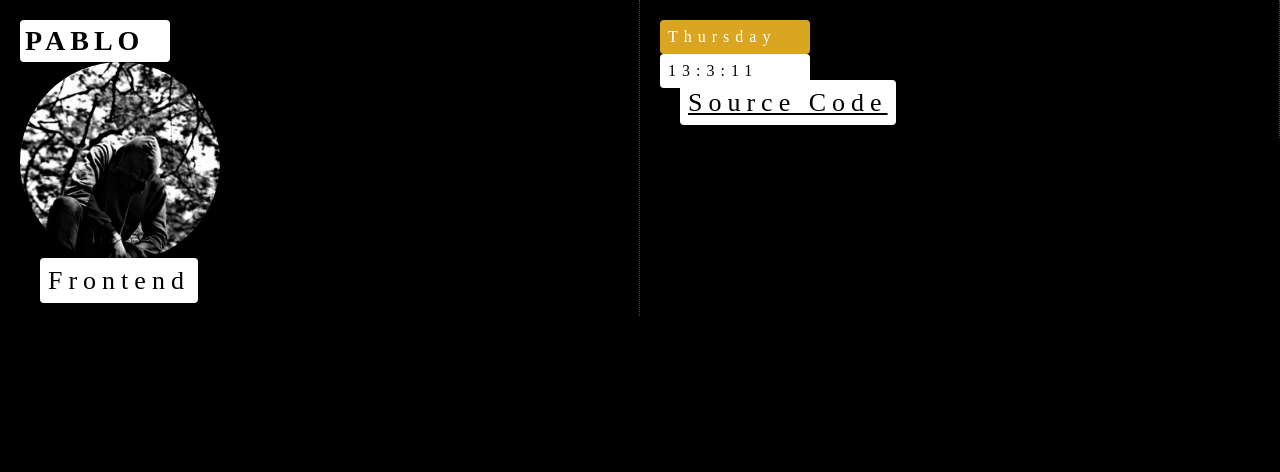
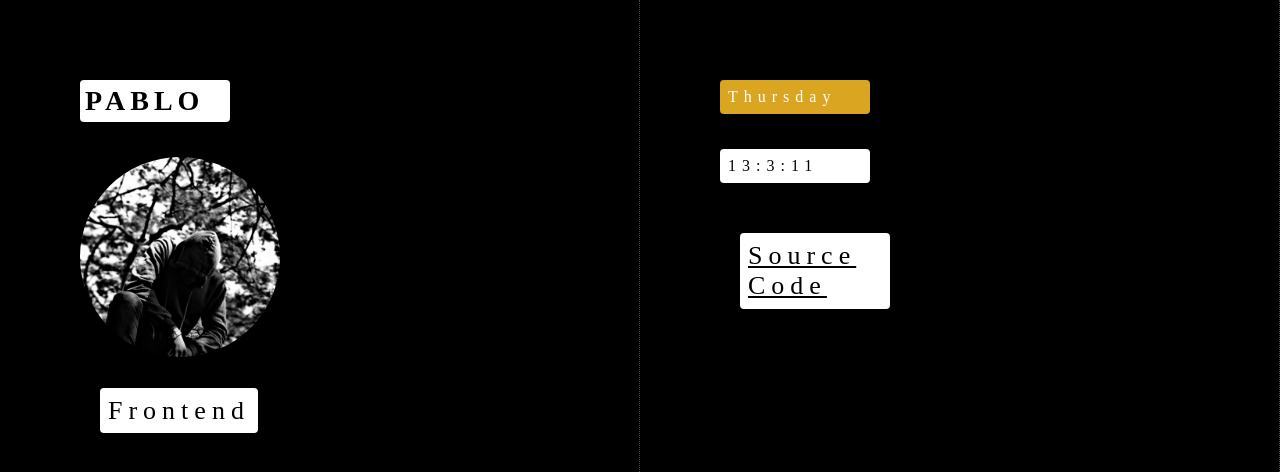
Before and after one commit to Oghenekparobo/x1, a plain HTML site: page index.html in a window 1280 px wide. Shown: the top 472 px of the page. Drawn offline with Linux system fonts and the light colour scheme.

Commit message:
fixing grid issue

```diff
--- a/styles.css
+++ b/styles.css
@@ -8,13 +8,10 @@
 }
 
 main {
-    display: flex;
-    justify-content: space-between;
+    display: grid !important;
+    grid-template-columns: repeat(2, 1fr) !important;
     color: white;
 }
-
-
-
 
 main>section {
     border-right: 1px dotted rgba(175, 169, 169, 0.411);
@@ -45,9 +42,9 @@ section {
 
 .personal_details,
 .day_time {
-    flex: 1;
-    padding: 20px;
-    border-right: 1px dotted rgba(175, 169, 169, 0.411);
+    display: flex;
+    flex-direction: column;
+    gap: 35px;
 
 }
 
```
